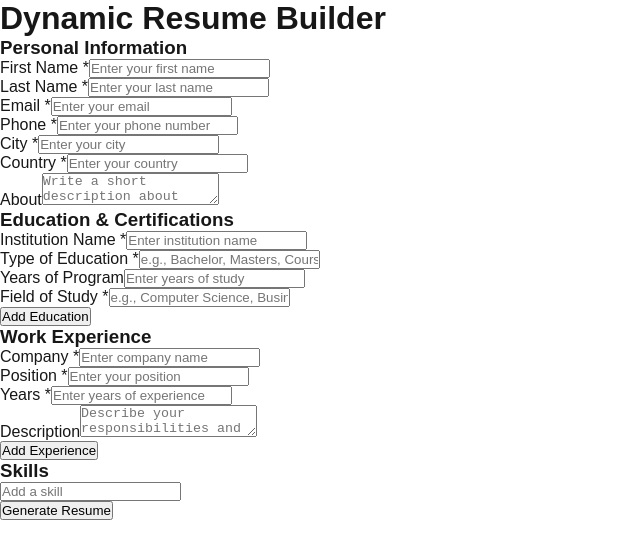
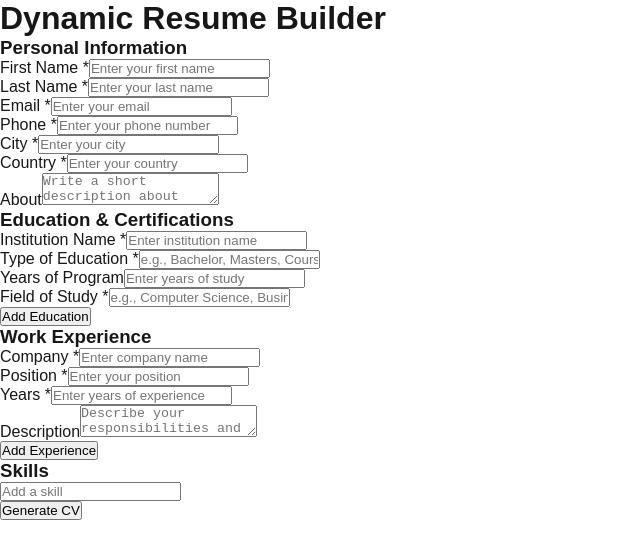
Before and after one commit to konain611/dynamic-resume-builder, a Next.js app: page / in a window 1280 px wide. Shown: the top 558 px of the page, without its empty margins (0-640 px from the left). Built offline with nearby package versions, Linux system fonts and the light colour scheme.

Commit message:
Update page.tsx

```diff
--- a/src/app/page.tsx
+++ b/src/app/page.tsx
@@ -92,7 +92,7 @@
           handleSkillSelect={handleSkillSelect}
           handleSkillRemove={handleSkillRemove}
         />
-        <button type="submit">Generate Resume</button>
+        <button type="submit">Generate CV</button>
       </form>
     </div>
   );
```
